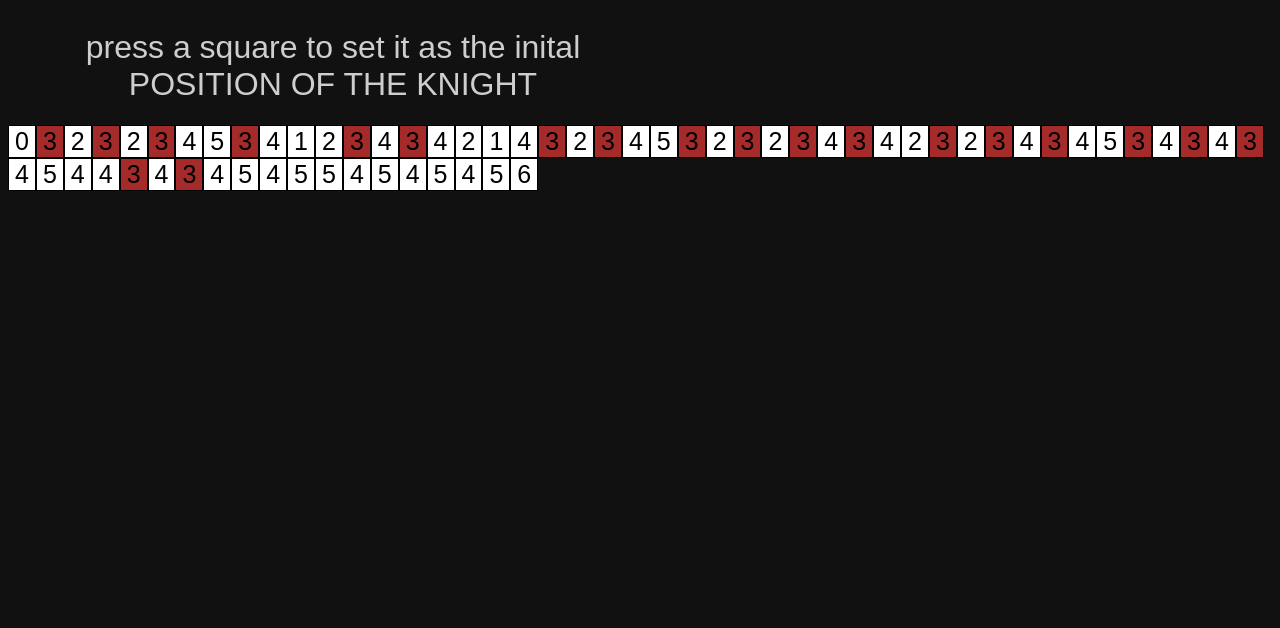
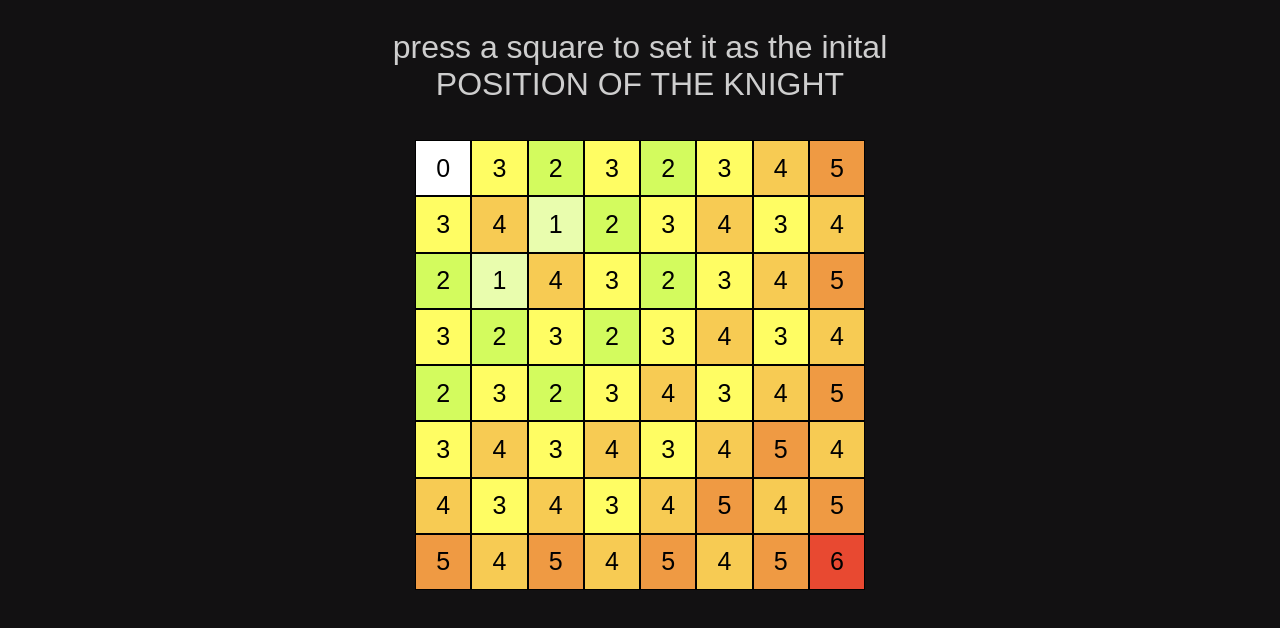
Before and after one commit to zodwick/phython-side-projects, a React (Vite) app in the folder knight forked/knight_fork visualiser/: page / in a window 1280 px wide. Shown: the top 628 px of the page. Built offline with nearby package versions, Linux system fonts and the light colour scheme.

Commit message:
almost donee

```diff
--- a/knight forked/knight_fork visualiser/src/App.css
+++ b/knight forked/knight_fork visualiser/src/App.css
@@ -33,12 +33,27 @@ button{
   cursor: pointer;
 }
 button:hover{
-  background-color: aliceblue;
+  filter: brightness(120%);
 }
+._0{
+  background-color: white;
+}
+._1{
+  background-color: rgb(233 253 174);
+}
+._2{
+  background-color: rgb(211 251 94)  ;
+}
+._3{
+  background-color:rgb(255 253 99);
+}
+._4{
+  background-color: rgb(247 203 83);
+}
+._5{
+  background-color: rgb(239 154 67);
 
-._3{
-  background-color: brown;
 }
-.two{
-  background-color: aqua;
+._6{
+  background-color:rgb(232 73 49);
 }
--- a/knight forked/knight_fork visualiser/src/App.jsx
+++ b/knight forked/knight_fork visualiser/src/App.jsx
@@ -16,7 +16,7 @@ export default function Board() {
 <>
 <h1>press a square to set it as the inital
  POSITION OF THE KNIGHT </h1>
-<div className='griedview'>
+<div className='gridview'>
 <button className={'_'+ot_values[start_pos][0]} onClick={() => setstart_pos(0)}>
 {ot_values[start_pos][0]}
 </button>
```
